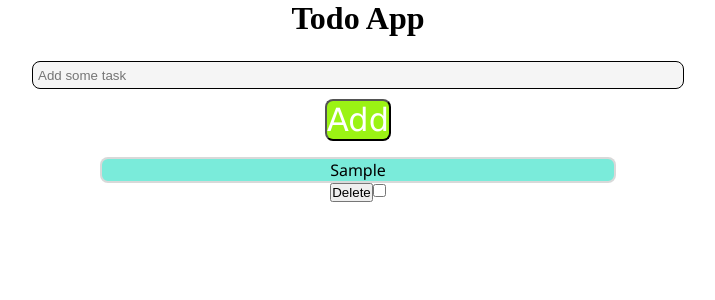
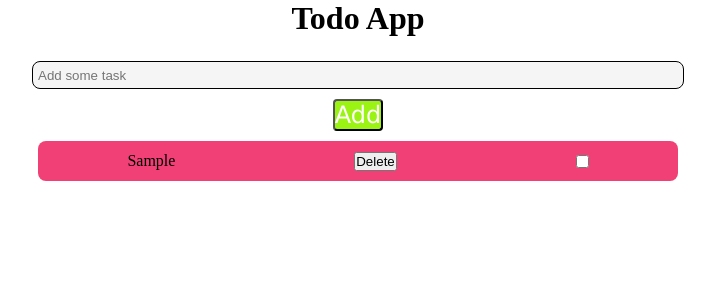
Before and after one commit to akashmondal2000/todo-app, a React (Create React App) app: page / in a window 1280 px wide. Both pictures are taken after typing "Sample" into the empty fields and a click on the button "Add". Shown: the top 300 px of the page, without its empty margins (282-997 px from the left). Built offline with nearby package versions, Linux system fonts and the light colour scheme.

Commit message:
change some style

```diff
--- a/src/App.js
+++ b/src/App.js
@@ -56,19 +56,19 @@ function App() {
 
       {list.length > 0
         ? list.map((item) => (
-            <div key={item.id}>
-              <p id="todos" >
+            <div className="todoList" key={item.id}>
+              <p className="listStyle">
                 {item.title}
               </p>
 
-              <button type="button" onClick={() => deleteTodo(item.id)}>Delete</button>
+              <button className="listStyle" type="button" onClick={() => deleteTodo(item.id)}>Delete</button>
 
-              <input type="checkbox" value ={item.isCheked} onChange = {()=>{
+              <input className="listStyle" type="checkbox" value ={item.isCheked} onChange = {()=>{
               console.log(item.title, " : check status > ", !item.isCheked);
               setList(
               list.map(i=> i.id === item.id ? {...i, isCheked: !i.isCheked} : i  )
               )}
-              } />
+              }/>
 
             </div>
           ))
--- a/src/index.css
+++ b/src/index.css
@@ -54,9 +54,26 @@
     background-color: #9bf314;
     color: white;
     margin-top: 10px;
-    font-family:'Lucida Sans', 'Lucida Sans Regular', 'Lucida Grande', 'Lucida Sans Unicode', Geneva, Verdana, sans-serif ;
-    font-size: 32px;
-    border-radius: 8px;
+    font-family: 'Lucida Sans', 'Lucida Sans Regular', 'Lucida Grande', 'Lucida Sans Unicode', Geneva, Verdana, sans-serif;
+    font-size: 24px;
+    border-radius: 4px;
 
 
 }
+
+.todoList{
+    height: 40px;
+    width: 50%;
+    background-color: #f04075;
+    border-radius: 8px;
+    margin: auto;
+    display: flex;
+    justify-content: space-between;
+    margin-top: 10px;
+}
+
+.listStyle{
+    text-align: center;
+    margin: auto;
+    justify-content: space-between;
+}
```
